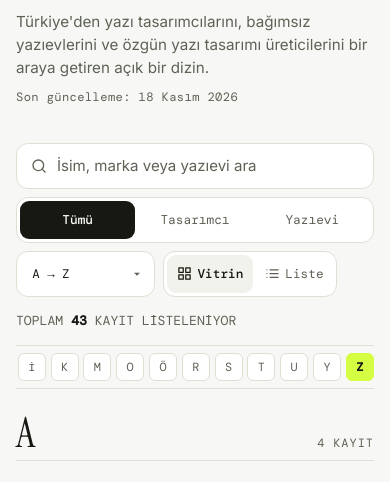
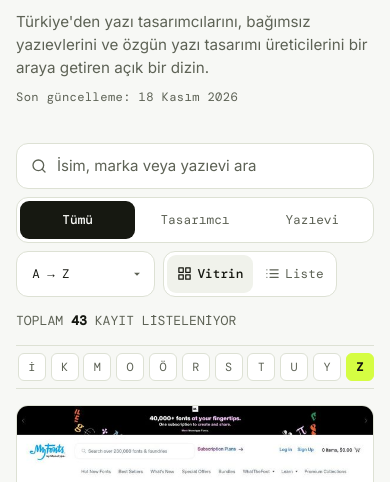
Before and after one commit to tipografitoplulugu/turkish-type-index, a plain HTML site: page index.html in a window 390 px wide. Shown: the part 313-795 px from the top of the page. Drawn offline with nearby package versions, Linux system fonts and the light colour scheme; a web font is replaced by a local one.

Commit message:
feat(ui): harf ayracı kartları ve başlık satırları kaldırıldı, harf dizini bağlantısı ilk kayıtlara bağlandı

```diff
--- a/app.js
+++ b/app.js
@@ -533,7 +533,7 @@
     return `<p class="${className}" title="${escapeHtml(item.description.trim())}">${highlightedDesc}</p>`;
   }
 
-  function renderVitrinItemHtml(item) {
+  function renderVitrinItemHtml(item, groupLetter = null) {
     const monogram = getMonogram(item.name);
     const highlightedName = highlightMatches(item.name, activeQuery);
     const badgeHtml = renderBadgeHtml(item);
@@ -556,8 +556,12 @@
          </div>`
       : "";
 
+    const letterAttrs = groupLetter
+      ? ` id="letter-group-${escapeHtml(groupLetter)}" data-letter="${escapeHtml(groupLetter)}"`
+      : "";
+
     return `
-      <li class="vitrin-item" data-id="${escapeHtml(item.id)}">
+      <li class="vitrin-item"${letterAttrs} data-id="${escapeHtml(item.id)}">
         ${imageHtml}
 
         <div class="vitrin-meta">
@@ -581,7 +585,7 @@
     if (!isGroupedByLetter) {
       directoryList.innerHTML = `
         <ul class="letter-group-list" role="list">
-          ${currentResults.map(renderVitrinItemHtml).join("")}
+          ${currentResults.map((item) => renderVitrinItemHtml(item)).join("")}
         </ul>
       `;
       return;
@@ -589,14 +593,14 @@
 
     let html = "";
     for (const [letter, groupItems] of letterGroups.entries()) {
+      const itemsHtml = groupItems
+        .map((item, idx) => (idx === 0 ? renderVitrinItemHtml(item, letter) : renderVitrinItemHtml(item)))
+        .join("");
+
       html += `
         <div class="letter-group">
           <ul class="letter-group-list" role="list">
-            <li class="letter-separator-card" id="letter-group-${escapeHtml(letter)}" data-letter="${escapeHtml(letter)}">
-              <span class="sep-letter">${escapeHtml(letter)}</span>
-              <span class="sep-count">${groupItems.length} kayıt</span>
-            </li>
-            ${groupItems.map(renderVitrinItemHtml).join("")}
+            ${itemsHtml}
           </ul>
         </div>
       `;
@@ -608,7 +612,7 @@
   // List View Rendering
   // -------------------------------------------------------------
 
-  function renderListRowHtml(item) {
+  function renderListRowHtml(item, groupLetter = null) {
     const monogram = getMonogram(item.name);
     const highlightedName = highlightMatches(item.name, activeQuery);
     const badgeHtml = renderBadgeHtml(item);
@@ -624,8 +628,12 @@
            <span class="media-fallback" aria-hidden="true">${escapeHtml(monogram)}</span>
          </div>`;
 
+    const letterAttrs = groupLetter
+      ? ` id="letter-group-${escapeHtml(groupLetter)}" data-letter="${escapeHtml(groupLetter)}"`
+      : "";
+
     return `
-      <li class="dizin-list-row" data-id="${escapeHtml(item.id)}">
+      <li class="dizin-list-row"${letterAttrs} data-id="${escapeHtml(item.id)}">
         <a href="${escapeHtml(item.link)}" target="_blank" rel="noopener noreferrer" class="list-row-link">
           ${imageHtml}
           <div class="list-row-content">
@@ -650,7 +658,7 @@
     if (!isGroupedByLetter) {
       directoryList.innerHTML = `
         <ul class="letter-group-list" role="list">
-          ${currentResults.map(renderListRowHtml).join("")}
+          ${currentResults.map((item) => renderListRowHtml(item)).join("")}
         </ul>
       `;
       return;
@@ -658,14 +666,14 @@
 
     let html = "";
     for (const [letter, groupItems] of letterGroups.entries()) {
+      const itemsHtml = groupItems
+        .map((item, idx) => (idx === 0 ? renderListRowHtml(item, letter) : renderListRowHtml(item)))
+        .join("");
+
       html += `
         <div class="letter-group">
-          <div class="list-letter-header" id="letter-group-${escapeHtml(letter)}" data-letter="${escapeHtml(letter)}">
-            <h2 class="list-sep-letter">${escapeHtml(letter)}</h2>
-            <span class="list-sep-count">${groupItems.length} kayıt</span>
-          </div>
           <ul class="letter-group-list" role="list">
-            ${groupItems.map(renderListRowHtml).join("")}
+            ${itemsHtml}
           </ul>
         </div>
       `;
@@ -716,7 +724,7 @@
 
   function updateCachedLetterOffsets() {
     cachedLetterOffsets = [];
-    const separators = document.querySelectorAll(".letter-separator-card, .list-letter-header");
+    const separators = document.querySelectorAll(".vitrin-item[data-letter], .dizin-list-row[data-letter]");
     separators.forEach((el) => {
       const letter = el.getAttribute("data-letter");
       if (letter) {
--- a/style.css
+++ b/style.css
@@ -900,41 +900,6 @@ mark.search-hit {
   padding: 0;
 }
 
-/* Letter Separator Card (occupies 1 grid cell, always starts on column 1) */
-.letter-separator-card {
-  grid-column: 1;
-  aspect-ratio: 4 / 3;
-  width: 100%;
-  border: 1px solid var(--line);
-  border-radius: 12px;
-  background: var(--surface-subtle);
-  display: flex;
-  flex-direction: column;
-  align-items: center;
-  justify-content: center;
-  text-align: center;
-  padding: 1.5rem;
-  user-select: none;
-  scroll-margin-top: calc(var(--sticky-offset, 0px) + 16px);
-}
-
-.sep-letter {
-  font-family: "Instrument Serif", Georgia, serif;
-  font-size: 6.2rem;
-  line-height: .88;
-  margin: 0 0 .5rem;
-  font-weight: 400;
-  color: var(--ink);
-}
-
-.sep-count {
-  font-family: "DM Mono", monospace;
-  font-size: .78rem;
-  color: var(--muted);
-  text-transform: uppercase;
-  letter-spacing: .08em;
-}
-
 /* Vitrin Item (Individual Showcase Unit on Paper) */
 .vitrin-item {
   position: relative;
@@ -1148,33 +1113,6 @@ mark.search-hit {
   display: flex;
   flex-direction: column;
   gap: 0;
-}
-
-/* Full-width section header in list view */
-.list-letter-header {
-  display: flex;
-  align-items: baseline;
-  justify-content: space-between;
-  padding: 1.75rem 0 .65rem;
-  border-bottom: 2px solid var(--line-strong);
-  margin-bottom: .25rem;
-  scroll-margin-top: calc(var(--sticky-offset, 0px) + 16px);
-}
-
-.list-sep-letter {
-  font-family: "Instrument Serif", Georgia, serif;
-  font-size: 2.4rem;
-  margin: 0;
-  font-weight: 400;
-  color: var(--ink);
-}
-
-.list-sep-count {
-  font-family: "DM Mono", monospace;
-  font-size: .8rem;
-  color: var(--muted);
-  text-transform: uppercase;
-  letter-spacing: .06em;
 }
 
 /* Dizin List Row */
@@ -1690,37 +1628,11 @@ mark.search-hit {
   }
 }
 
-/* 640px: 1 Column Grid & Compact Separator Header */
+/* 640px: 1 Column Grid */
 @media (max-width: 640px) {
   .directory-container.view-grid {
     grid-template-columns: 1fr;
     row-gap: 1.5rem;
-  }
-
-  .letter-separator-card {
-    aspect-ratio: auto;
-    min-height: auto;
-    max-height: 56px;
-    padding: .5rem 0;
-    background: transparent;
-    border: none;
-    border-radius: 0;
-    border-bottom: 1px solid var(--line);
-    display: flex;
-    flex-direction: row;
-    justify-content: space-between;
-    align-items: baseline;
-  }
-
-  .sep-letter {
-    font-size: 2.6rem;
-    line-height: 1;
-    margin: 0;
-  }
-
-  .sep-count {
-    font-size: .75rem;
-    margin: 0;
   }
 }
 
```
